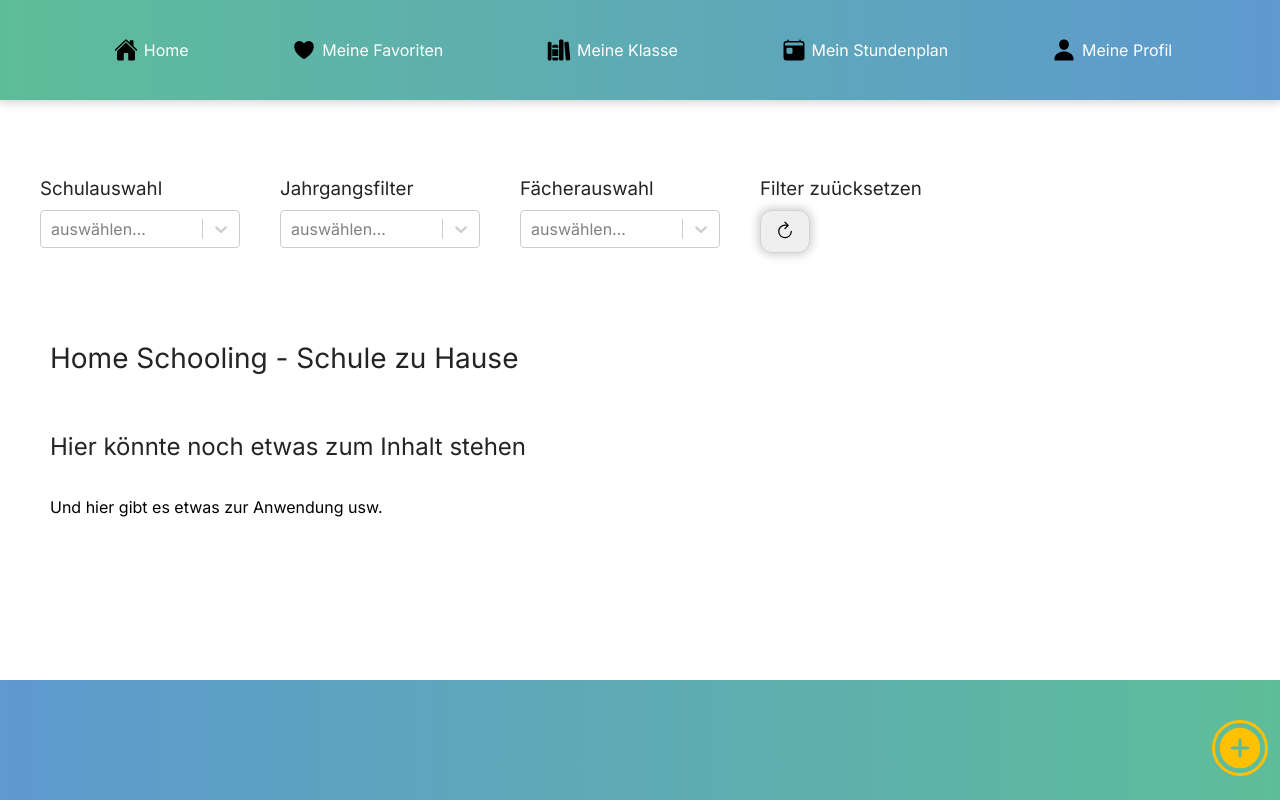
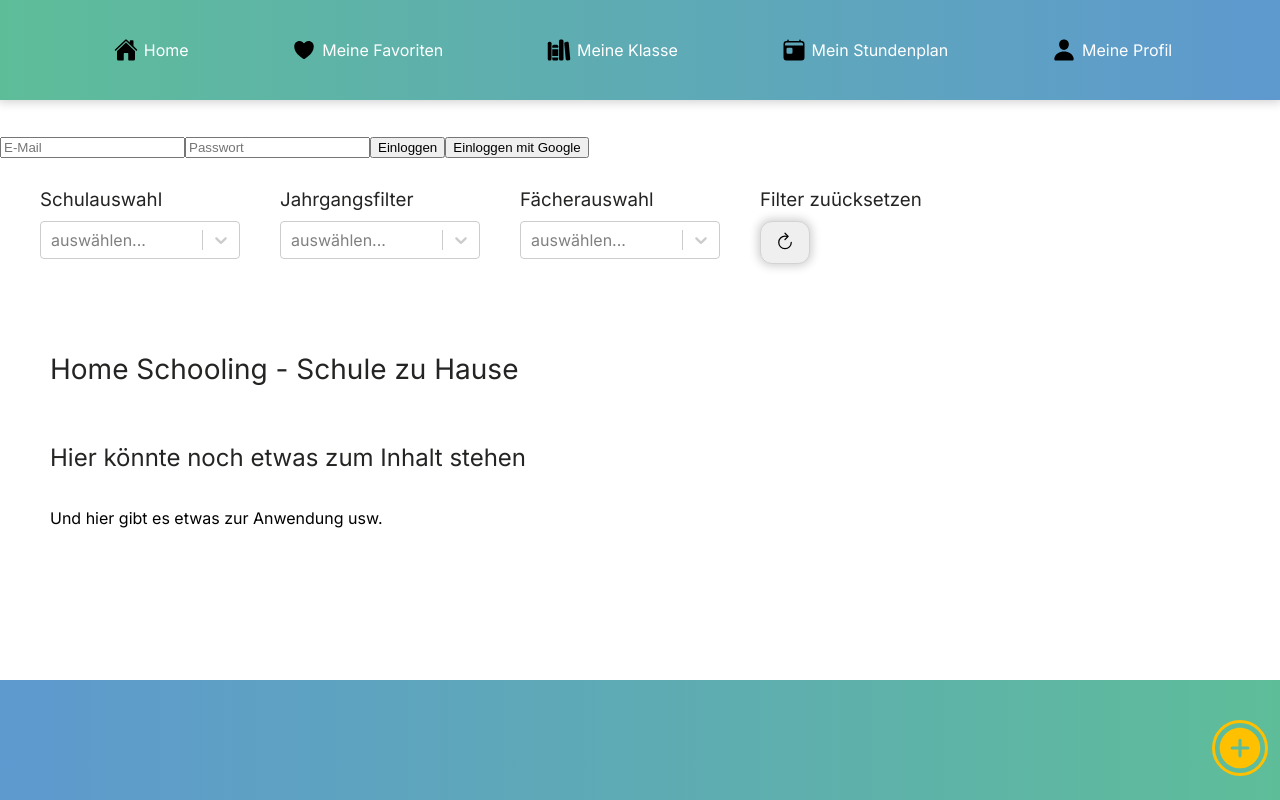
Before and after one commit to nacirabogenschneider/homeschooling, a React (Create React App) app: page / in a window 1280 px wide. Built offline with nearby package versions, Linux system fonts and the light colour scheme; no server answers; the database is empty.

Commit message:
Addremove task function

```diff
--- a/src/App.js
+++ b/src/App.js
@@ -18,6 +18,7 @@ import { firestore } from './firebase'
 import { collectIdsAndDocs } from './utilities.js'
 import close from './images/close.svg'
 import CardDetailForm from './components/CardDetailForm'
+import SignIn from './pages/SignIn'
 
 function App() {
   const hamburgSchool = hamburg.hamburg
@@ -156,7 +157,9 @@ function App() {
         <ContentWrapper>
           <Switch>
             <Route exact path="/">
-              <SelectFilter>
+              <SignIn />
+
+                <SelectFilter>
                 <Filter
                   required={false}
                   options={schoolOption}
--- a/src/components/CardDetailForm.js
+++ b/src/components/CardDetailForm.js
@@ -4,6 +4,7 @@ import Upload from './Upload'
 import Editor from './Editor'
 import styled from 'styled-components/macro'
 import ReactHtmlParser from 'react-html-parser'
+import uuid from 'react-uuid'
 
 export default function CardDetailForm({ card }) {
   const [tasktitle, setTasksTitle] = useState('')
@@ -14,7 +15,7 @@ export default function CardDetailForm({ card }) {
   async function handleSubmit(event) {
     event.preventDefault()
     const cardRef = await firestore.doc(`cards/${id}`)
-    const taskObject = { title: tasktitle, task: text }
+    const taskObject = { title: tasktitle, task: text, taskId: uuid() }
     card &&
       cardRef.update({
         tasks: [...card.tasks, taskObject],
@@ -22,6 +23,8 @@ export default function CardDetailForm({ card }) {
 
     setText('')
   }
+
+
 
   return (
     <FormSection>
--- a/src/components/RenderTasks.js
+++ b/src/components/RenderTasks.js
@@ -1,6 +1,9 @@
 import React, { useState, useEffect } from 'react'
 import styled from 'styled-components/macro'
 import ReactHtmlParser from 'react-html-parser'
+import closeBlack from '../images/closeBlack.svg'
+import { firestore } from '../firebase'
+
 
 export default function RenderTasks({ card }) {
   const [tasks, setTasks] = useState()
@@ -13,6 +16,17 @@ export default function RenderTasks({ card }) {
     const taskCard = await card
     card && setTasks(taskCard.tasks)
   }
+ async function removeTask(event){
+   const taskToRemoveId = event.target.id
+   console.log(taskToRemoveId)
+  const cardRef = await firestore.doc(`cards/${card.id}`)
+    const newTaskList = tasks.filter(task => task.taskId !== taskToRemoveId)
+    console.log('newTaskList', newTaskList)
+
+    cardRef.update({
+      tasks: newTaskList,
+    })
+  }
 
   return (
     <div>
@@ -22,6 +36,7 @@ export default function RenderTasks({ card }) {
             <TaskNumber>{tasks.indexOf(task) + 1}</TaskNumber>
             <OrangeLine></OrangeLine>
             <BasisInformation>
+              <img style={{height: 24}} src={closeBlack}  id={task.taskId} onClick={removeTask}></img>
               <h2>{task.title}</h2>
               <div>{ReactHtmlParser(task.task)}</div>
               <div>{task.upload}</div>
@@ -64,6 +79,7 @@ const RenderSection = styled.div`
   display: flex;
   flex-direction: column;
   align-items: center;
+
 `
 const TaskNumber = styled.div`
   margin-top: 8px;
--- a/src/firebase.js
+++ b/src/firebase.js
@@ -1,6 +1,6 @@
 import firebase from 'firebase/app'
 import 'firebase/firestore'
-
+import 'firebase/auth'
 const firebaseConfig = {
   apiKey: 'AIzaSyAZmSdSQsTXVrXM9EDD-30rUkQdXM0zHks',
   authDomain: 'homeschooling-de.firebaseapp.com',
@@ -16,6 +16,9 @@ firebase.initializeApp(firebaseConfig)
 
 // const settings = { timestampsInSnapshots: true }
 export const firestore = firebase.firestore()
+export const auth = firebase.auth()
+export const provider = new firebase.auth.GoogleAuthProvider
+export const signInWithGoogle = ()=>auth.signInWithPopup(provider)
 
 // firestore.settings(settings)
 
--- /dev/null
+++ b/src/pages/SignIn.js
@@ -0,0 +1,19 @@
+import React from 'react'
+import styled from 'styled-components/macro'
+import pink from '../images/pink.svg'
+import { firestore, signInWithGoogle } from '../firebase'
+
+
+export default function SignIn(){
+function handleGoogleClick(event){
+event.preventDefault()
+signInWithGoogle()
+}
+    return <div><form>
+        <input type='email'placeholder= 'E-Mail' ></input>
+        <input type='password'placeholder='Passwort'></input>
+        <button >Einloggen</button>
+        <button onClick={handleGoogleClick}>Einloggen mit Google</button>
+         </form>
+    </div>
+}
```
Also changed, not shown: src/images/closeBlack.svg (added).
